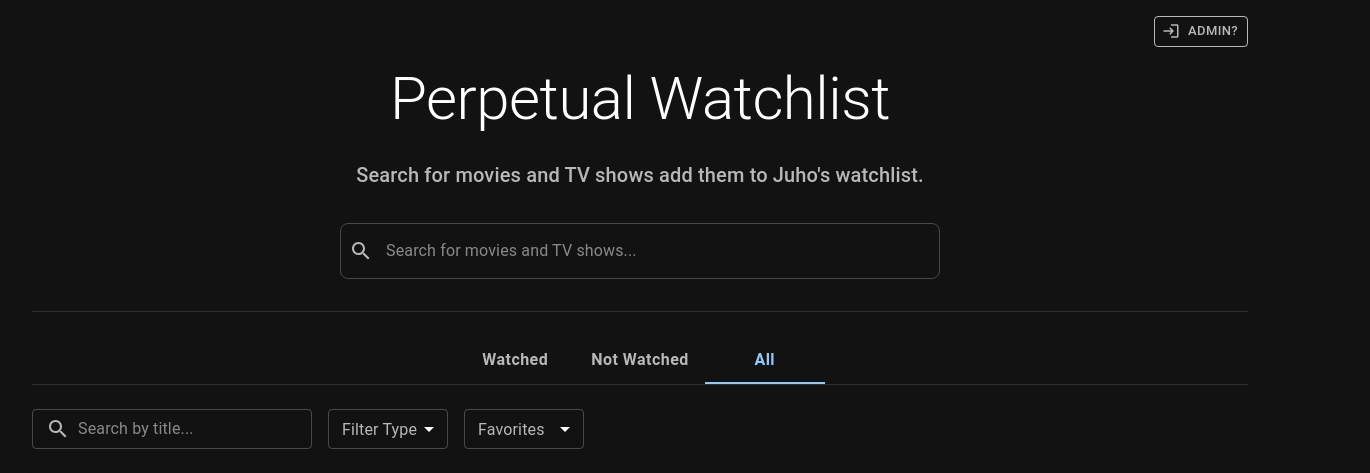
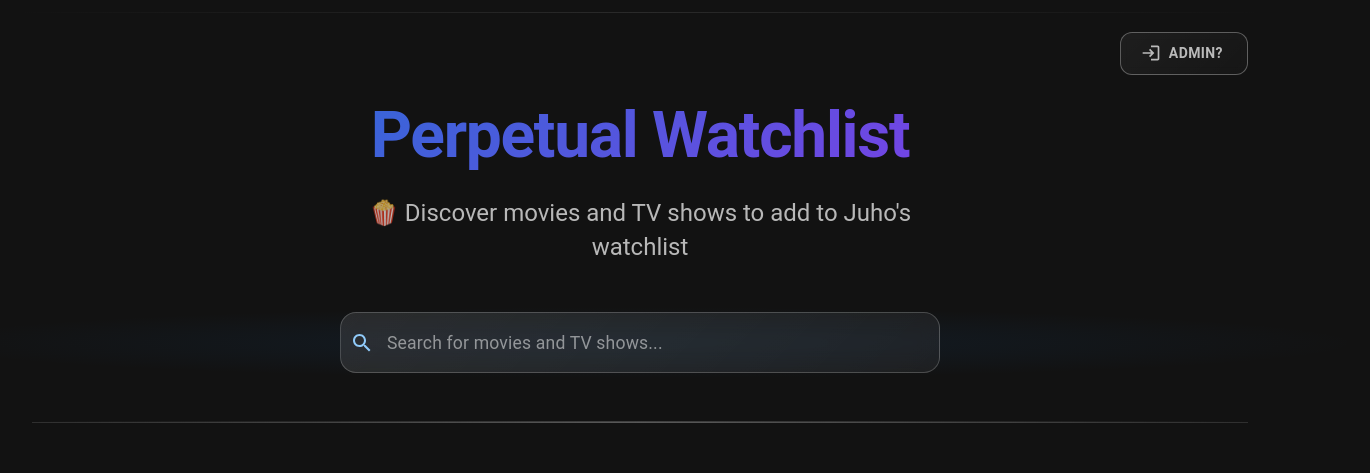
Before and after one commit to jungjuho11/perpetual-watchlist, a Next.js app: page / in a window 1280 px wide. Shown: the top 473 px of the page, 1370 px wide, since content can reach past the window. Built offline with nearby package versions, Linux system fonts and the light colour scheme; no server answers; the database is empty.

Commit message:
add some glitters to it

```diff
--- a/src/app/page.tsx
+++ b/src/app/page.tsx
@@ -19,31 +19,88 @@ export default function Home() {
   };
 
   return (
-    <Container maxWidth="xl" sx={{ py: 2, px: { xs: 2, sm: 3, md: 4 } }}>
+    <Container maxWidth="xl" sx={{ py: 4, px: { xs: 2, sm: 3, md: 4 } }}>
       {/* Admin Button Row */}
-      <Box sx={{ display: 'flex', justifyContent: 'flex-end', mb: 2 }}>
+      <Box sx={{
+        display: 'flex',
+        justifyContent: 'flex-end',
+        mb: 3,
+        position: 'relative',
+        '&::before': {
+          content: '""',
+          position: 'absolute',
+          top: -20,
+          left: -20,
+          right: -20,
+          height: '1px',
+          background: 'linear-gradient(90deg, transparent 0%, rgba(255,255,255,0.1) 50%, transparent 100%)'
+        }
+      }}>
         <AdminButton onAuthChange={handleAuthChange} />
       </Box>
 
-      <Box sx={{ textAlign: 'center', mb: 4 }}>
-        <Typography variant="h2" component="h1" sx={{ mb: 3 }}>
+      <Box sx={{ textAlign: 'center', mb: 6 }}>
+        <Typography
+          variant="h1"
+          component="h1"
+          sx={{
+            mb: 3,
+            fontSize: { xs: '3rem', md: '4rem' },
+            fontWeight: 700,
+            background: 'linear-gradient(135deg, #1976d2 0%, #9333ea 100%)',
+            backgroundClip: 'text',
+            WebkitBackgroundClip: 'text',
+            WebkitTextFillColor: 'transparent',
+            letterSpacing: '-0.02em'
+          }}
+        >
           Perpetual Watchlist
         </Typography>
 
-        <Typography variant="h6" color="text.secondary" sx={{ mb: 4 }}>
+        <Typography
+          variant="h5"
+          color="text.secondary"
+          sx={{
+            mb: 6,
+            maxWidth: 600,
+            mx: 'auto',
+            lineHeight: 1.4,
+            fontWeight: 400
+          }}
+        >
           {isAdminLoggedIn
-            ? 'Admin Dashboard - Manage your watchlist'
-            : 'Search for movies and TV shows add them to Juho\'s watchlist.'
+            ? '🎬 Admin Dashboard - Manage your personal watchlist'
+            : '🍿 Discover movies and TV shows to add to Juho\'s watchlist'
           }
         </Typography>
 
-        <SearchBar
-          isAdmin={isAdminLoggedIn}
-          onWatchlistSuccess={handleWatchlistSuccess}
-        />
+        <Box sx={{
+          position: 'relative',
+          '&::before': {
+            content: '""',
+            position: 'absolute',
+            top: '50%',
+            left: '50%',
+            transform: 'translate(-50%, -50%)',
+            width: '120%',
+            height: '120%',
+            background: 'radial-gradient(ellipse at center, rgba(25, 118, 210, 0.1) 0%, transparent 70%)',
+            borderRadius: '50%',
+            zIndex: -1
+          }
+        }}>
+          <SearchBar
+            isAdmin={isAdminLoggedIn}
+            onWatchlistSuccess={handleWatchlistSuccess}
+          />
+        </Box>
       </Box>
 
-      <Divider sx={{ my: 3 }} />
+      <Divider sx={{
+        my: 5,
+        background: 'linear-gradient(90deg, transparent 0%, rgba(255,255,255,0.2) 50%, transparent 100%)',
+        height: 2
+      }} />
 
       {/* Watchlist Table */}
       <WatchlistTable
--- a/src/components/AdminButton.tsx
+++ b/src/components/AdminButton.tsx
@@ -156,10 +156,23 @@ const AdminButton: React.FC<AdminButtonProps> = ({ onAuthChange }) => {
     return (
       <Button
         variant="contained"
-        color="primary"
         startIcon={<AdminPanelSettings />}
         onClick={handleLogout}
-        size="small"
+        size="medium"
+        sx={{
+          borderRadius: 3,
+          px: 3,
+          py: 1,
+          background: 'linear-gradient(135deg, #1976d2 0%, #9333ea 100%)',
+          boxShadow: '0 4px 14px 0 rgba(25, 118, 210, 0.3)',
+          '&:hover': {
+            background: 'linear-gradient(135deg, #1565c0 0%, #7c3aed 100%)',
+            boxShadow: '0 8px 20px 0 rgba(25, 118, 210, 0.4)',
+            transform: 'translateY(-2px)'
+          },
+          transition: 'all 0.3s cubic-bezier(0.4, 0, 0.2, 1)',
+          fontWeight: 600
+        }}
       >
         Admin • Logout
       </Button>
@@ -172,17 +185,56 @@ const AdminButton: React.FC<AdminButtonProps> = ({ onAuthChange }) => {
         variant="outlined"
         startIcon={<Login />}
         onClick={() => setShowLogin(true)}
-        size="small"
-        sx={{ borderColor: 'text.secondary', color: 'text.secondary' }}
+        size="medium"
+        sx={{
+          borderRadius: 3,
+          px: 3,
+          py: 1,
+          borderColor: 'rgba(255,255,255,0.3)',
+          color: 'text.secondary',
+          background: 'linear-gradient(135deg, rgba(255,255,255,0.05) 0%, rgba(255,255,255,0.02) 100%)',
+          backdropFilter: 'blur(5px)',
+          '&:hover': {
+            borderColor: 'rgba(25, 118, 210, 0.5)',
+            background: 'linear-gradient(135deg, rgba(255,255,255,0.1) 0%, rgba(255,255,255,0.05) 100%)',
+            transform: 'translateY(-2px)',
+            boxShadow: '0 4px 14px 0 rgba(25, 118, 210, 0.2)'
+          },
+          transition: 'all 0.3s cubic-bezier(0.4, 0, 0.2, 1)',
+          fontWeight: 600
+        }}
       >
         Admin?
       </Button>
 
-      <Dialog open={showLogin} onClose={() => setShowLogin(false)} maxWidth="xs" fullWidth>
+      <Dialog
+        open={showLogin}
+        onClose={() => setShowLogin(false)}
+        maxWidth="xs"
+        fullWidth
+        PaperProps={{
+          sx: {
+            borderRadius: 4,
+            background: 'linear-gradient(135deg, rgba(255,255,255,0.1) 0%, rgba(255,255,255,0.05) 100%)',
+            backdropFilter: 'blur(20px)',
+            border: '1px solid rgba(255,255,255,0.1)',
+            boxShadow: '0 20px 25px -5px rgba(0, 0, 0, 0.1), 0 10px 10px -5px rgba(0, 0, 0, 0.04)'
+          }
+        }}
+      >
         <DialogTitle>
-          <Box sx={{ display: 'flex', alignItems: 'center', gap: 1 }}>
-            <AdminPanelSettings />
-            Admin Login
+          <Box sx={{ display: 'flex', alignItems: 'center', gap: 2 }}>
+            <Box sx={{
+              p: 1.5,
+              borderRadius: 3,
+              background: 'linear-gradient(135deg, rgba(25, 118, 210, 0.1) 0%, rgba(147, 51, 234, 0.1) 100%)',
+              border: '1px solid rgba(25, 118, 210, 0.2)'
+            }}>
+              <AdminPanelSettings color="primary" sx={{ fontSize: 28 }} />
+            </Box>
+            <Typography variant="h5" fontWeight="600">
+              Admin Login
+            </Typography>
           </Box>
         </DialogTitle>
         <DialogContent>
--- a/src/components/SearchBar.tsx
+++ b/src/components/SearchBar.tsx
@@ -115,18 +115,35 @@ const SearchBar: React.FC<SearchBarProps> = ({ isAdmin, onWatchlistSuccess }) =>
             fullWidth
             InputProps={{
               ...params.InputProps,
-              startAdornment: <Search sx={{ color: 'text.secondary', mr: 1 }} />,
+              startAdornment: <Search sx={{ color: 'primary.main', mr: 1, fontSize: 24 }} />,
               endAdornment: (
                 <>
-                  {loading ? <CircularProgress color="inherit" size={20} /> : null}
+                  {loading ? <CircularProgress color="primary" size={20} /> : null}
                   {params.InputProps.endAdornment}
                 </>
               ),
             }}
             sx={{
               '& .MuiOutlinedInput-root': {
-                borderRadius: 2,
+                borderRadius: 4,
+                background: 'linear-gradient(135deg, rgba(255,255,255,0.1) 0%, rgba(255,255,255,0.05) 100%)',
+                backdropFilter: 'blur(10px)',
+                border: '1px solid rgba(255,255,255,0.2)',
+                transition: 'all 0.3s cubic-bezier(0.4, 0, 0.2, 1)',
+                fontSize: '1.1rem',
+                '&:hover': {
+                  border: '1px solid rgba(25, 118, 210, 0.5)',
+                  boxShadow: '0 8px 16px -4px rgba(25, 118, 210, 0.2)'
+                },
+                '&.Mui-focused': {
+                  border: '2px solid rgba(25, 118, 210, 0.8)',
+                  boxShadow: '0 0 0 4px rgba(25, 118, 210, 0.1), 0 8px 16px -4px rgba(25, 118, 210, 0.3)',
+                  background: 'linear-gradient(135deg, rgba(255,255,255,0.15) 0%, rgba(255,255,255,0.08) 100%)'
+                }
               },
+              '& .MuiOutlinedInput-notchedOutline': {
+                border: 'none'
+              }
             }}
           />
         )}
@@ -211,7 +228,17 @@ const SearchBar: React.FC<SearchBarProps> = ({ isAdmin, onWatchlistSuccess }) =>
           </Paper>
         )}
         PaperComponent={({ children }) => (
-          <Paper elevation={8} sx={{ mt: 1, borderRadius: 2 }}>
+          <Paper
+            elevation={0}
+            sx={{
+              mt: 1,
+              borderRadius: 4,
+              background: 'linear-gradient(135deg, rgba(255,255,255,0.1) 0%, rgba(255,255,255,0.05) 100%)',
+              backdropFilter: 'blur(20px)',
+              border: '1px solid rgba(255,255,255,0.1)',
+              boxShadow: '0 20px 25px -5px rgba(0, 0, 0, 0.1), 0 10px 10px -5px rgba(0, 0, 0, 0.04)'
+            }}
+          >
             {children}
           </Paper>
         )}
```
Also changed, not shown: src/components/ContactGateModal.tsx (+101 -27 lines).
